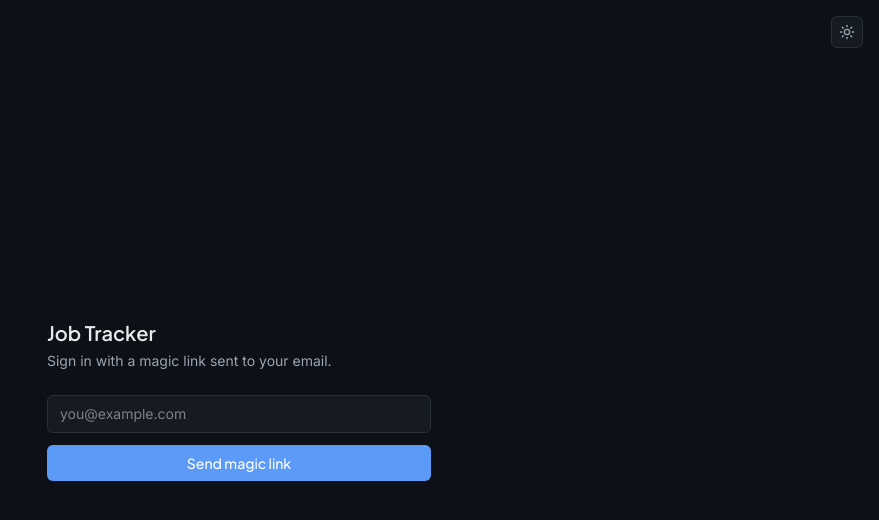
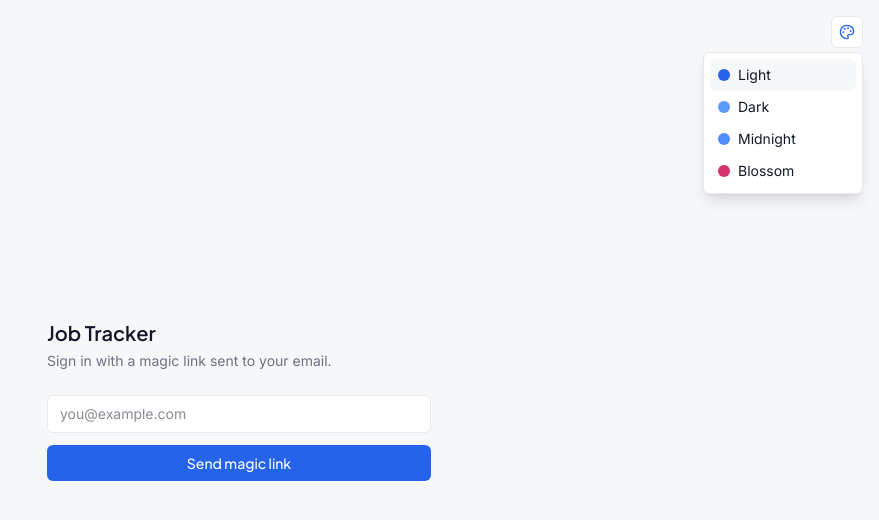
Before and after one commit to AKejaz/job-tracker, a Next.js app: page /login in a window 1280 px wide. Both pictures are taken after a click on the button "Change theme". Shown: the top 520 px of the page, without its empty margins (401-1280 px from the left). Built offline with nearby package versions, Linux system fonts and the light colour scheme.

Commit message:
Add Midnight and Blossom themes with palette picker

```diff
--- a/src/app/globals.css
+++ b/src/app/globals.css
@@ -60,3 +60,57 @@ body {
   background: var(--app-bg);
   color: var(--text-high);
 }
+
+[data-theme="midnight"] {
+  --app-bg: #060912;
+  --sidebar-bg: #04060c;
+  --sidebar-bg-active: #0d1426;
+  --surface: #0c1220;
+  --line: #1c2740;
+  --text-high: #e3ecff;
+  --text-low: #8b9bc4;
+  --text-faint: #5b6788;
+
+  --blue: #4d8dff;
+  --blue-bg: #122047;
+  --amber: #ffb454;
+  --amber-bg: #2c2010;
+  --green: #3ddc97;
+  --green-bg: #0e2b22;
+  --red: #ff6b6b;
+  --red-bg: #2c1414;
+  --purple: #8c7bff;
+  --purple-bg: #1c1840;
+}
+
+[data-theme="midnight"] body {
+  background: var(--app-bg);
+  color: var(--text-high);
+}
+
+[data-theme="blossom"] {
+  --app-bg: #fdf6fb;
+  --sidebar-bg: #2c1b3d;
+  --sidebar-bg-active: #3d2654;
+  --surface: #ffffff;
+  --line: #f0d9ec;
+  --text-high: #3a2245;
+  --text-low: #8a6f99;
+  --text-faint: #b79ac4;
+
+  --blue: #d6336c;
+  --blue-bg: #fbe4ee;
+  --amber: #e8590c;
+  --amber-bg: #ffe8d6;
+  --green: #2f9e44;
+  --green-bg: #ebfbee;
+  --red: #e64980;
+  --red-bg: #ffe3ee;
+  --purple: #9c36b5;
+  --purple-bg: #f3e0fa;
+}
+
+[data-theme="blossom"] body {
+  background: var(--app-bg);
+  color: var(--text-high);
+}
--- a/src/app/layout.tsx
+++ b/src/app/layout.tsx
@@ -20,7 +20,7 @@ export default function RootLayout({
               try {
                 var t = localStorage.getItem('theme');
                 if (!t) t = window.matchMedia('(prefers-color-scheme: dark)').matches ? 'dark' : 'light';
-                if (t === 'dark') document.documentElement.setAttribute('data-theme', 'dark');
+                if (t !== 'light') document.documentElement.setAttribute('data-theme', t);
               } catch (e) {}
             `,
           }}
--- a/src/components/ThemeToggle.tsx
+++ b/src/components/ThemeToggle.tsx
@@ -1,35 +1,74 @@
 "use client";
 
-import { useEffect, useState } from "react";
-import { Sun, Moon } from "lucide-react";
+import { useEffect, useRef, useState } from "react";
+import { Palette } from "lucide-react";
+
+const THEMES = [
+  { id: "light", label: "Light", swatch: "#2563eb" },
+  { id: "dark", label: "Dark", swatch: "#5b9bf7" },
+  { id: "midnight", label: "Midnight", swatch: "#4d8dff" },
+  { id: "blossom", label: "Blossom", swatch: "#d6336c" },
+];
 
 export default function ThemeToggle() {
-  const [dark, setDark] = useState(false);
+  const [theme, setTheme] = useState("light");
+  const [open, setOpen] = useState(false);
+  const ref = useRef<HTMLDivElement>(null);
 
   useEffect(() => {
-    setDark(document.documentElement.getAttribute("data-theme") === "dark");
+    setTheme(document.documentElement.getAttribute("data-theme") ?? "light");
   }, []);
 
-  function toggle() {
-    const next = !dark;
-    setDark(next);
-    if (next) {
-      document.documentElement.setAttribute("data-theme", "dark");
-      localStorage.setItem("theme", "dark");
+  useEffect(() => {
+    function onClickOutside(e: MouseEvent) {
+      if (ref.current && !ref.current.contains(e.target as Node)) setOpen(false);
+    }
+    document.addEventListener("click", onClickOutside);
+    return () => document.removeEventListener("click", onClickOutside);
+  }, []);
+
+  function applyTheme(id: string) {
+    setTheme(id);
+    setOpen(false);
+    if (id === "light") {
+      document.documentElement.removeAttribute("data-theme");
     } else {
-      document.documentElement.removeAttribute("data-theme");
-      localStorage.setItem("theme", "light");
+      document.documentElement.setAttribute("data-theme", id);
     }
+    localStorage.setItem("theme", id);
   }
 
+  const current = THEMES.find((t) => t.id === theme) ?? THEMES[0];
+
   return (
-    <button
-      onClick={toggle}
-      className="flex h-8 w-8 items-center justify-center rounded-md border"
-      style={{ borderColor: "var(--line)", background: "var(--surface)" }}
-      title={dark ? "Switch to light mode" : "Switch to dark mode"}
-    >
-      {dark ? <Sun className="h-4 w-4" style={{ color: "var(--text-low)" }} /> : <Moon className="h-4 w-4" style={{ color: "var(--text-low)" }} />}
-    </button>
+    <div className="relative" ref={ref}>
+      <button
+        onClick={() => setOpen((v) => !v)}
+        className="flex h-8 w-8 items-center justify-center rounded-md border"
+        style={{ borderColor: "var(--line)", background: "var(--surface)" }}
+        title="Change theme"
+      >
+        <Palette className="h-4 w-4" style={{ color: current.swatch }} />
+      </button>
+
+      {open && (
+        <div
+          className="absolute right-0 top-9 z-50 w-40 rounded-md border p-1.5 shadow-lg"
+          style={{ borderColor: "var(--line)", background: "var(--surface)" }}
+        >
+          {THEMES.map((t) => (
+            <button
+              key={t.id}
+              onClick={() => applyTheme(t.id)}
+              className="flex w-full items-center gap-2 rounded-md px-2 py-1.5 text-left text-sm"
+              style={t.id === theme ? { background: "var(--app-bg)" } : {}}
+            >
+              <span className="h-3 w-3 rounded-full" style={{ background: t.swatch }} />
+              <span style={{ color: "var(--text-high)" }}>{t.label}</span>
+            </button>
+          ))}
+        </div>
+      )}
+    </div>
   );
 }
```
